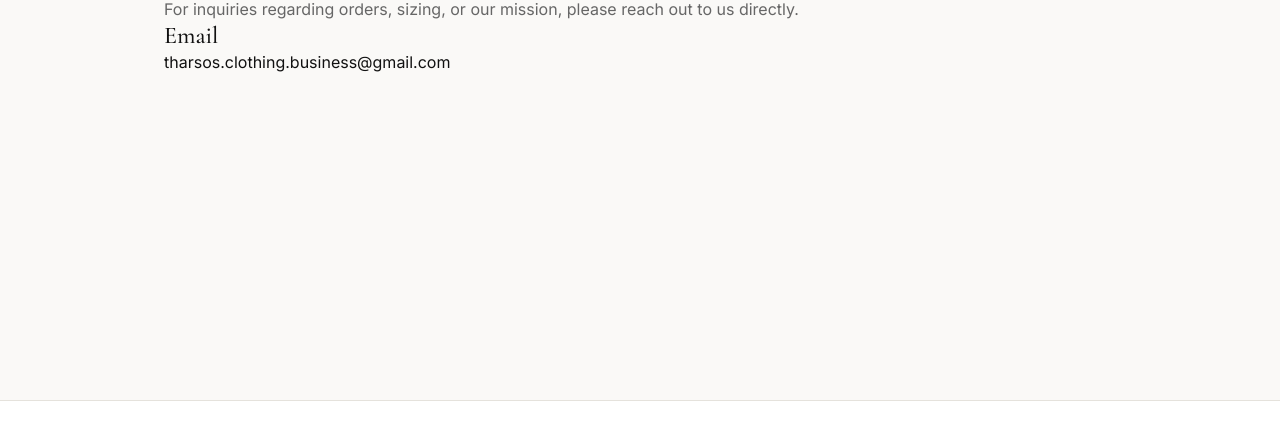
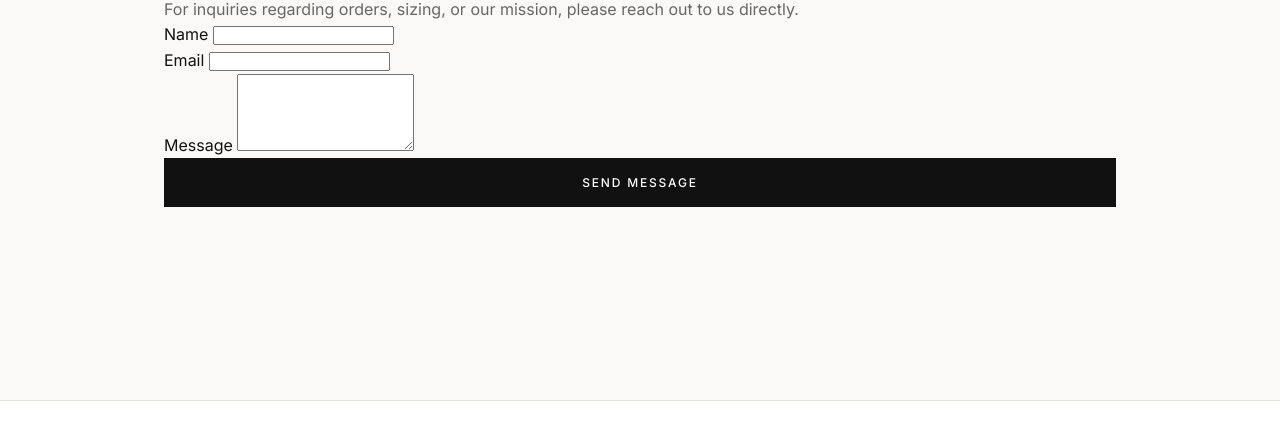
Before and after one commit to tharsosclothingbusiness-stack/Tharsos-Frontend, a plain HTML site: page contact.html in a window 1280 px wide. Shown: the part 161-600 px from the top of the page. Drawn offline with nearby package versions, Linux system fonts and the light colour scheme; no server answers.

Commit message:
Update contact.html

```diff
--- a/contact.html
+++ b/contact.html
@@ -4,10 +4,12 @@
   <meta charset="UTF-8">
   <meta name="viewport" content="width=device-width, initial-scale=1.0">
   <title>Contact — Tharsos</title>
+  <meta name="description" content="Contact Tharsos Clothing for inquiries regarding orders, sizing, or our mission.">
+  <link rel="icon" type="image/png" href="favicon.png">
   <link rel="preconnect" href="https://fonts.googleapis.com">
   <link rel="preconnect" href="https://fonts.gstatic.com" crossorigin>
   <link href="https://fonts.googleapis.com/css2?family=Cormorant+Garamond:ital,wght@0,400;0,500;0,600;1,400&family=Inter:wght@400;500&display=swap" rel="stylesheet">
-  <link rel="stylesheet" href="style.css?v=21">
+  <link rel="stylesheet" href="style.css?v=33">
 </head>
 <body>
   <div id="global-header"></div>
@@ -16,13 +18,29 @@
     <h1>Contact Us</h1>
     <p>For inquiries regarding orders, sizing, or our mission, please reach out to us directly.</p>
 
-    <div class="contact-email-box">
-      <h2>Email</h2>
-      <a href="mailto:tharsos.clothing.business@gmail.com">tharsos.clothing.business@gmail.com</a>
-    </div>
+    <form name="contact" method="POST" data-netlify="true" class="contact-form">
+      <input type="hidden" name="form-name" value="contact" />
+
+      <div class="form-group">
+        <label for="name">Name</label>
+        <input type="text" id="name" name="name" required>
+      </div>
+
+      <div class="form-group">
+        <label for="email">Email</label>
+        <input type="email" id="email" name="email" required>
+      </div>
+
+      <div class="form-group">
+        <label for="message">Message</label>
+        <textarea id="message" name="message" rows="5" required></textarea>
+      </div>
+
+      <button type="submit" class="btn btn-solid btn-full">Send Message</button>
+    </form>
   </main>
 
   <div id="global-footer"></div>
-  <script type="module" src="global.js?v=21"></script>
+  <script type="module" src="global.js?v=33"></script>
 </body>
 </html>
```
